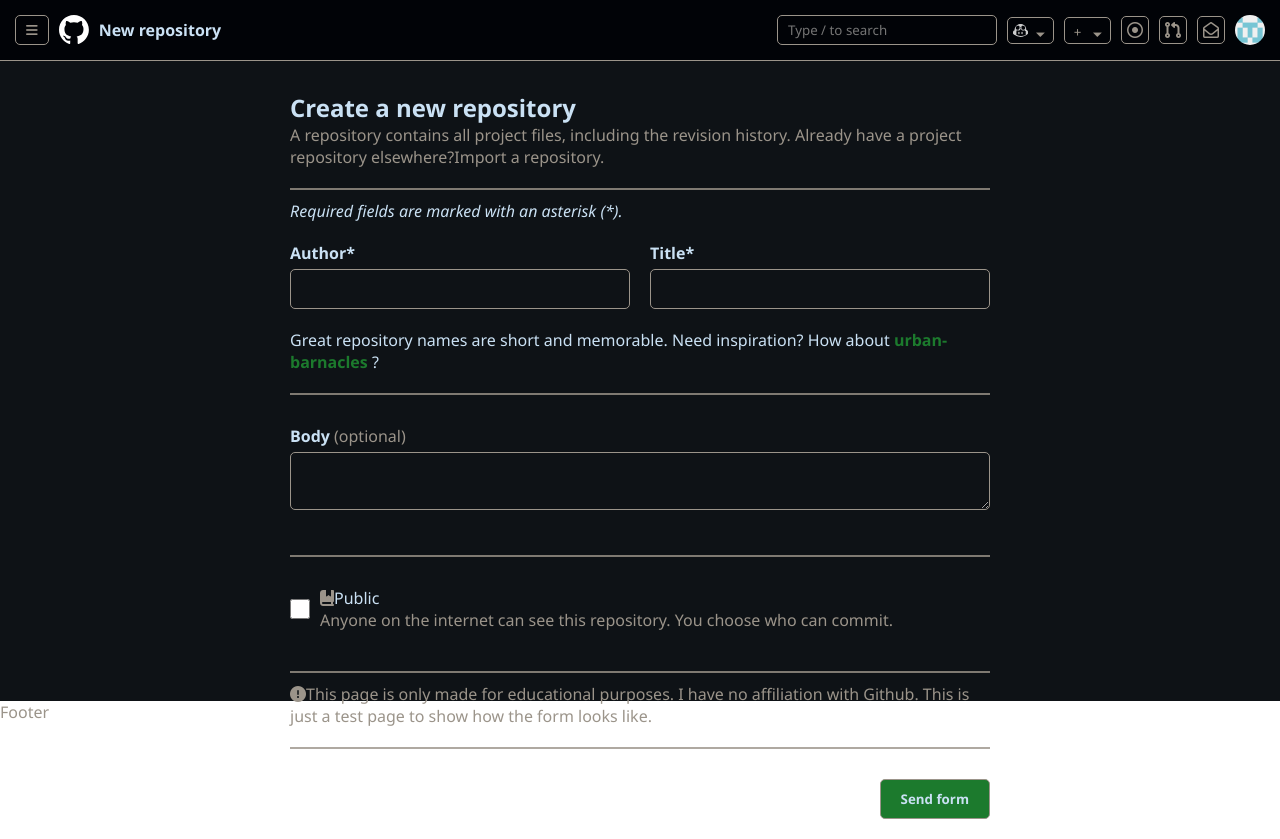
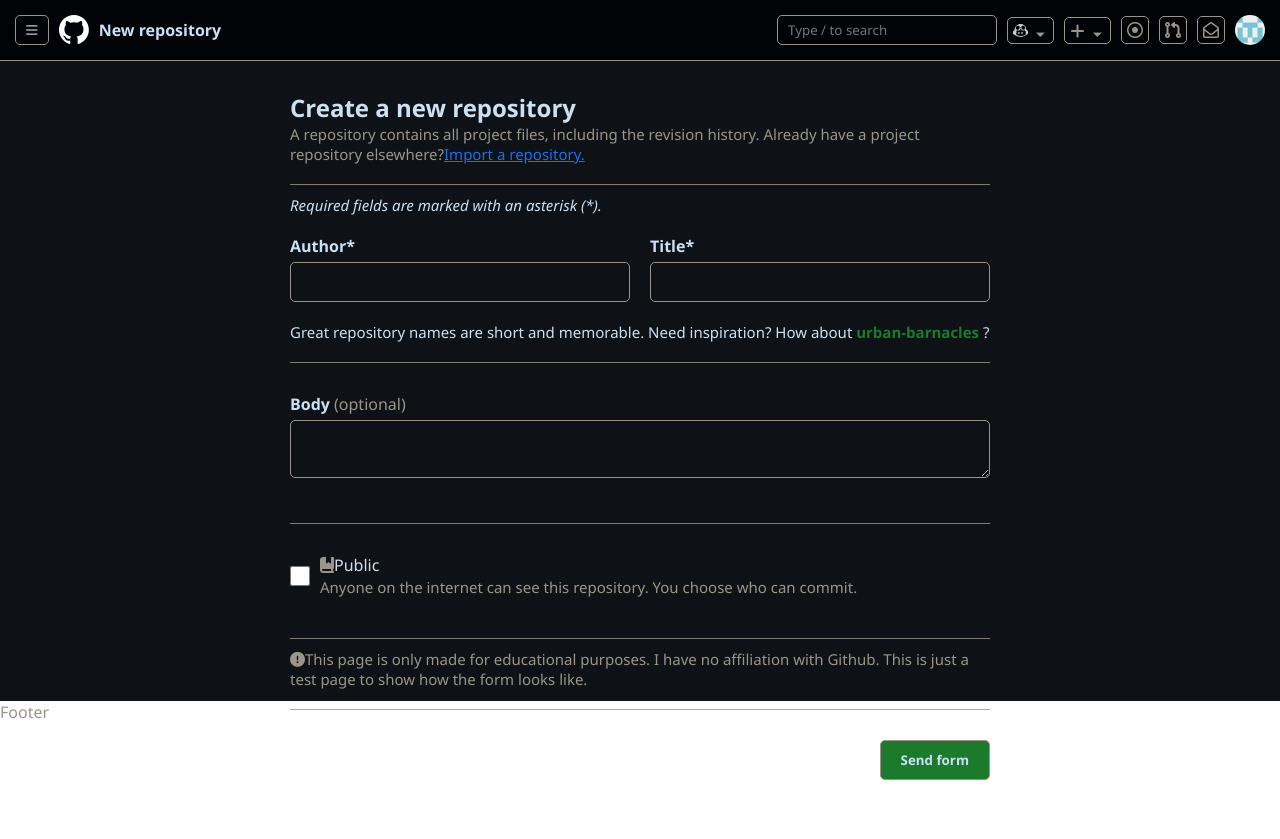
Before and after one commit to HaojieZhang123/react-post-form, a React (Vite) app: page / in a window 1280 px wide. After the commit the page ends 800 px from the top, so only its background shows below. Built offline with nearby package versions, Linux system fonts and the light colour scheme.

Commit message:
[UPD] adjusted some text's size and colors

```diff
--- a/src/components/Form.jsx
+++ b/src/components/Form.jsx
@@ -7,17 +7,17 @@
 
                 <div className='form-header'>
                     <h2 className='white-text'>Create a new repository</h2>
-                    <p>
+                    <p className='description'>
                         A repository contains all project files, including the revision history. Already have a project repository elsewhere?
-                        <span className='link'>
+                        <a href='#' className='link'>
                             Import a repository.
-                        </span>
+                        </a>
                     </p>
                 </div>
                 <hr />
                 <form action="" className='d-flex flex-wrap'>
 
-                    <p><em className='white-text'>Required fields are marked with an asterisk (*).</em></p>
+                    <p className='description'><em className='white-text'>Required fields are marked with an asterisk (*).</em></p>
 
                     {/* author and title */}
                     <div className='d-flex col-100 gap'>
@@ -32,7 +32,7 @@
                         </div>
                     </div>
 
-                    <p className='white-text'>Great repository names are short and memorable. Need inspiration? How about <b className='green-text'>urban-barnacles</b> ?</p>
+                    <p className='description white-text'>Great repository names are short and memorable. Need inspiration? How about <b className='green-text'>urban-barnacles</b> ?</p>
 
                     <hr />
 
@@ -54,13 +54,13 @@
                                 Public
                             </span>
                             <br />
-                            Anyone on the internet can see this repository. You choose who can commit.
+                            <span className='description'>Anyone on the internet can see this repository. You choose who can commit.</span>
                         </label>
                     </div>
 
                     <hr />
 
-                    <p>
+                    <p className='description'>
                         <i class="fa-solid fa-circle-exclamation"></i>
                         This page is only made for educational purposes.
                         I have no affiliation with Github. This is just a test page to show how the form looks like.
--- a/src/components/Header.jsx
+++ b/src/components/Header.jsx
@@ -37,8 +37,8 @@
                     {/* | */}
 
                     <button className='new-btn'>
-                        <div>
-                            +
+                        <div className='plus'>
+                            <i class="fa-solid fa-plus"></i>
                         </div>
                         <div>
                             &#128899;
--- a/src/index.css
+++ b/src/index.css
@@ -8,7 +8,9 @@
 
 
 hr {
-    border: 1px solid #9B948A;
+    border: none;
+    height: 1px;
+    background-color: #9B948A;
     margin: 20px 0 10px 0;
     width: 100%;
     opacity: 0.8;
@@ -43,6 +45,8 @@
     padding: 15px;
     background-color: #010307;
     border-bottom: 1px solid #9B948A;
+
+    /* box-shadow: 0px 1px 2px 5px #CAE1F4; */
 }
 
 /* left header */
@@ -133,6 +137,15 @@
 }
 
 /* form */
+.description {
+    font-size: 15px;
+    color: #9B948A;
+}
+
+.link {
+    color: #1F6FEB;
+}
+
 .form-container {
     width: 700px;
 }
```
